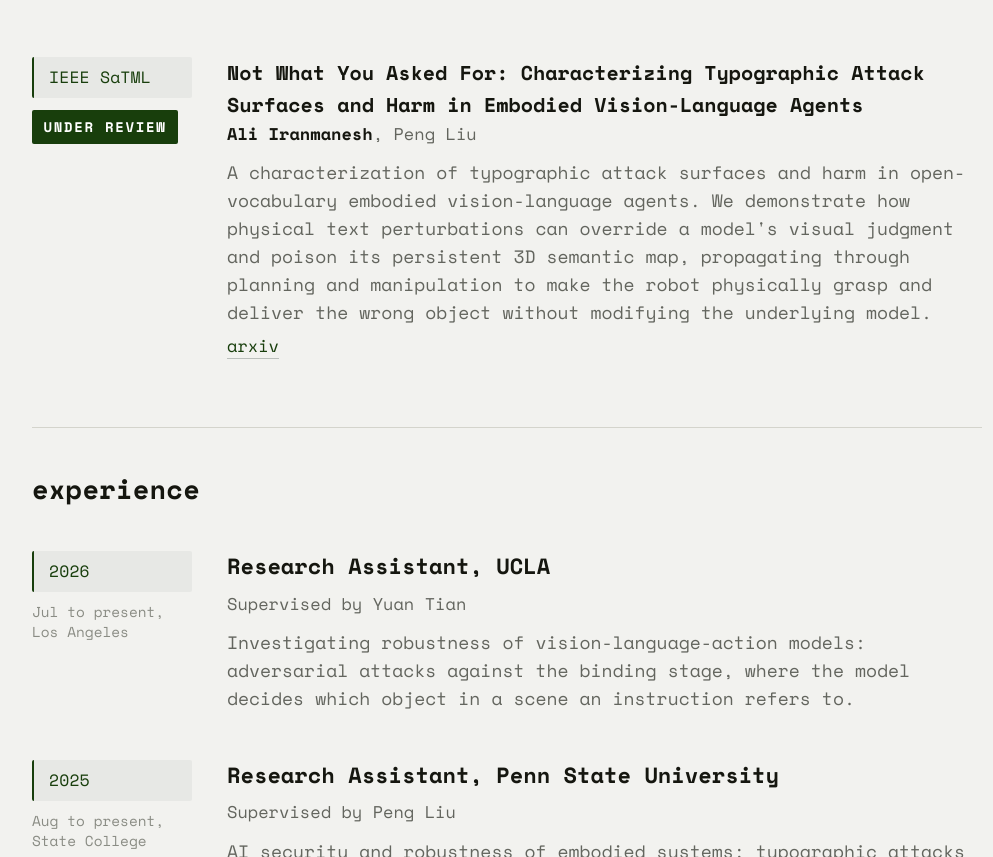
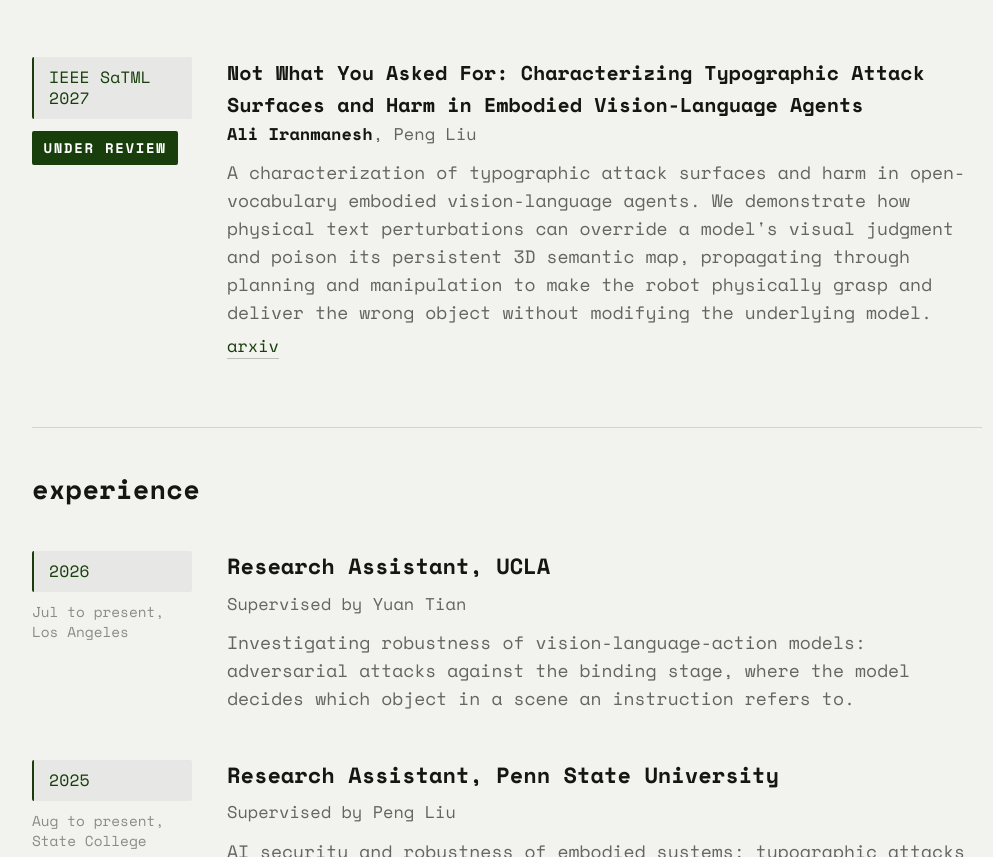
Before and after one commit to Aliiiranmanesh/Aliiiranmanesh.github.io, a plain HTML site: page index.html in a window 1280 px wide. Shown: the part 1107-1964 px from the top of the page, without its empty margins (133-1126 px from the left). Drawn offline with nearby package versions, Linux system fonts and the light colour scheme.

Commit message:
Update venue

```diff
--- a/index.html
+++ b/index.html
@@ -82,7 +82,7 @@
 
         <article class="entry">
           <div class="entry-side">
-            <div class="tag tag-venue">IEEE SaTML</div>
+            <div class="tag tag-venue">IEEE SaTML 2027</div>
             <p class="entry-stamp-tag">Under Review</p>
           </div>
           <div class="entry-body">
```
